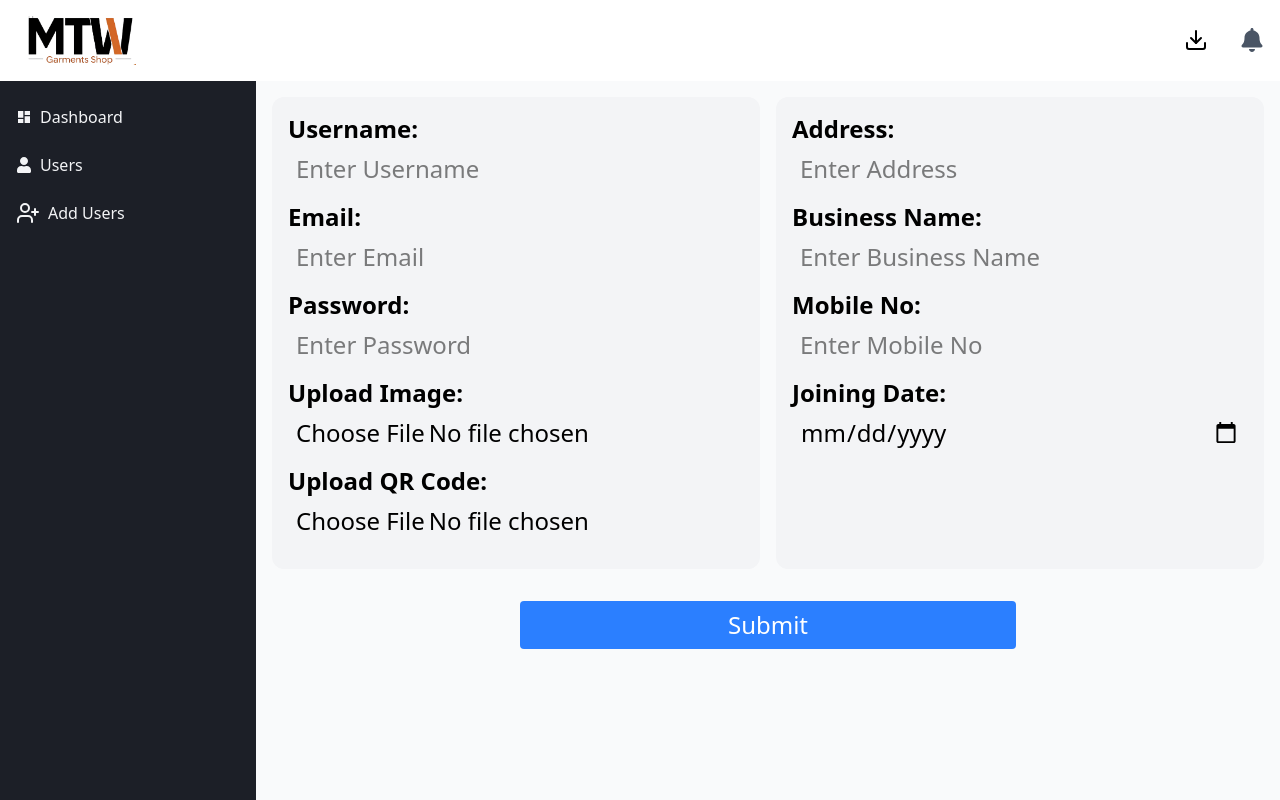
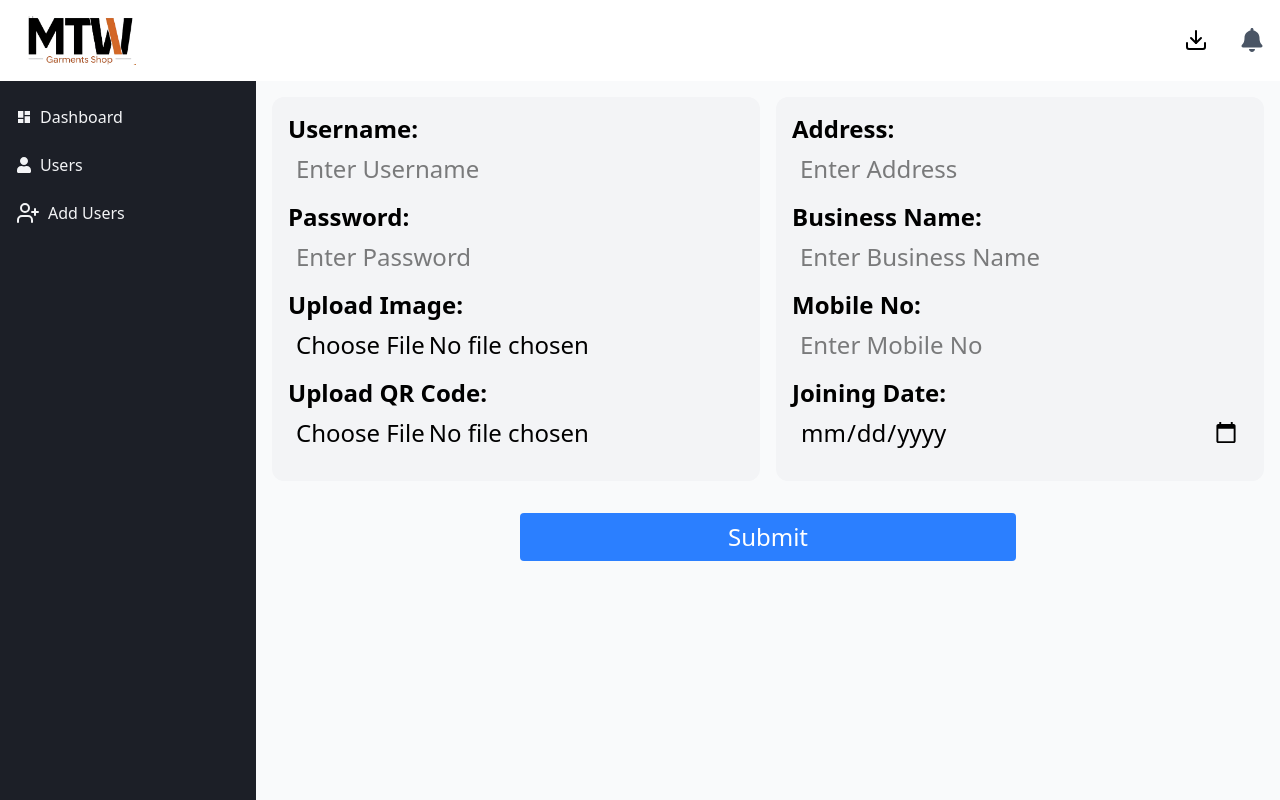
Before and after one commit to BhawaniShank/Bhavik, a React (Vite) app: page /admin in a window 1280 px wide. Built offline with nearby package versions, Linux system fonts and the light colour scheme.

Commit message:
vercel app created

```diff
--- a/src/Components/AdminPage.jsx
+++ b/src/Components/AdminPage.jsx
@@ -48,14 +48,9 @@ const AdminPage = () => {
           />
           {errors.username && <span className="text-red-500">{errors.username.message}</span>}
 
-          <label><strong>Email:</strong></label>
-          <input
-            {...register('gmail', { required: 'Email is required' })}
-            type="email"
-            placeholder="Enter Email"
-            className="p-2 rounded mb-2"
-          />
-          {errors.gmail && <span className="text-red-500">{errors.gmail.message}</span>}
+
+
+
 
           <label><strong>Password:</strong></label>
           <input
```
Also changed, not shown: vercel.json (added).
